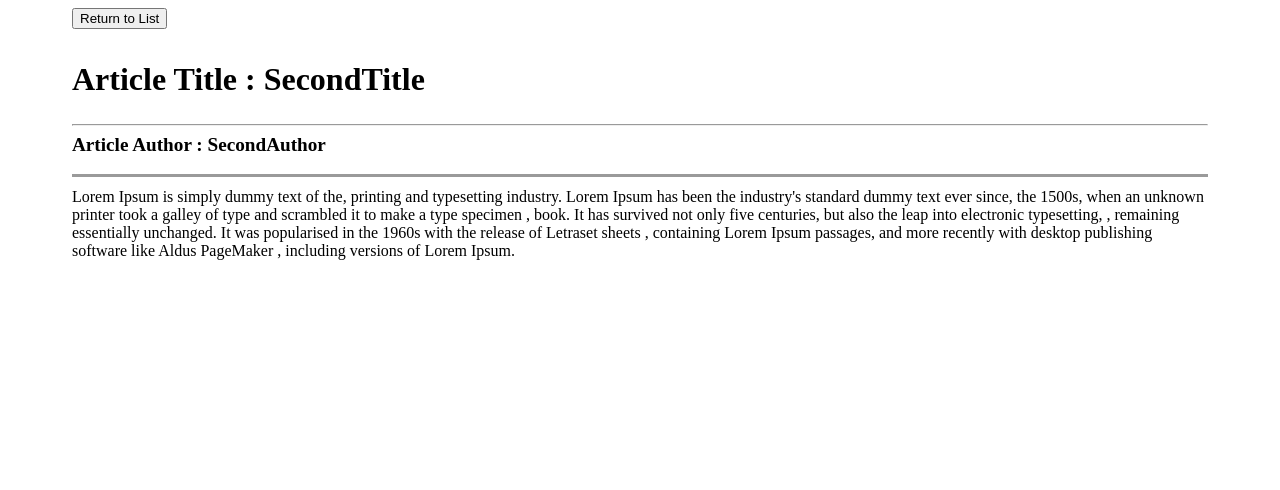
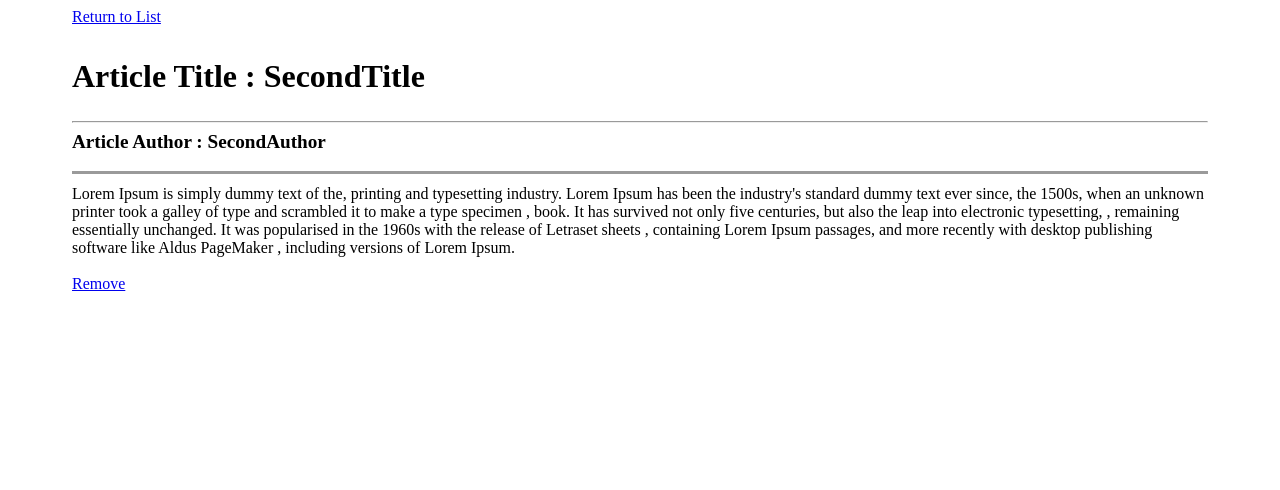
Before and after one commit to cipriRusu/Blogtype-Application, a Flask app: page /item/1 in a window 1280 px wide. Shown: the top 490 px of the page. Run offline with Flask 2, Linux system fonts and the light colour scheme.

Commit message:
Removed nested link/button (kept only link element)

```diff
--- a/JMBlogWebApp/templates/Content.html
+++ b/JMBlogWebApp/templates/Content.html
@@ -9,10 +9,11 @@
     <title></title>
 </head>
 <body>
-    <button class="ReturnButton"><a href=" {{ url_for('index') }}">Return to List</a></button>
+    <a href=" {{ url_for('index') }}">Return to List</a>
     <p class="ArticleTitle"> Article Title : {{ current.title }} </p><br />
     <hr />
     <p class="ArticleAuthor"> Article Author : {{ current.author }}</p><br />
     <p class="ArticleContent"> {{ current.content }}</p><br />
+    <a href=" {{ url_for('remove_item', current_index=current.id) }}">Remove</a>
 </body>
 </html>
```
